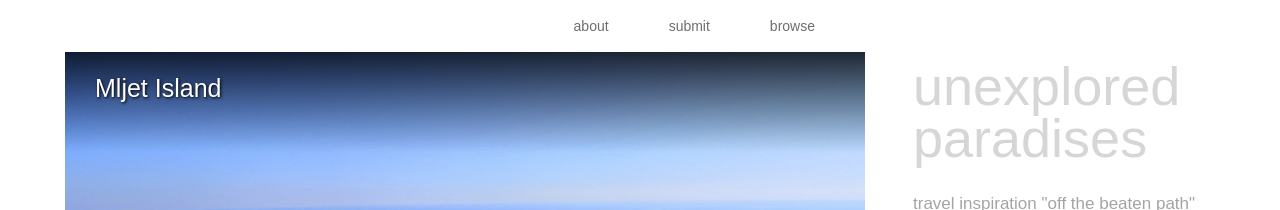
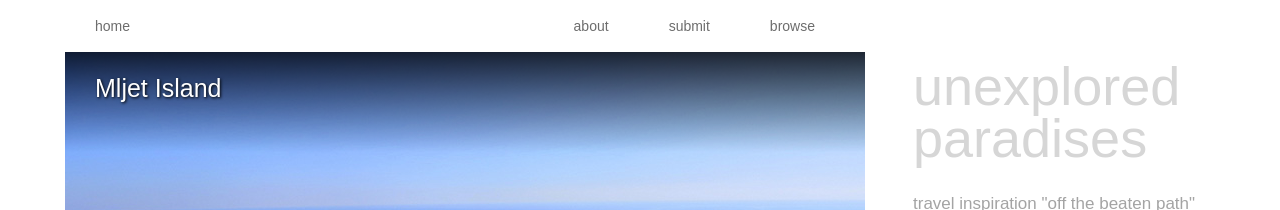
Before and after one commit to crawlingout/unexplored, a Jekyll site: the page built from index.html, in a window 1280 px wide and 900 px high. Shown: the top 210 px of the window. Built offline with Jekyll 4.4.1, drawn with Linux system fonts in a browser that asks for light colours; Markdown is read by kramdown in place of the engine named in the settings; the list of posts is cut into pages by our own code; comment, search, counter and statistics services are not loaded.

Commit message:
Menu item 'home' shown all the time

```diff
--- a/_includes/head.html
+++ b/_includes/head.html
@@ -81,9 +81,8 @@
     <div id="container">
 
       <div id="menu">
-        {% if page.title != 'unexplored paradises' %}
-          <a href="/" class="left">home</a>
-        {% endif %}
+        <a href="/" class="left">home</a>
+
         <a href="/browse" class="right">browse</a>
         <a href="/submit" class="right">submit</a>
         <a href="/about" class="right">about</a>
```
